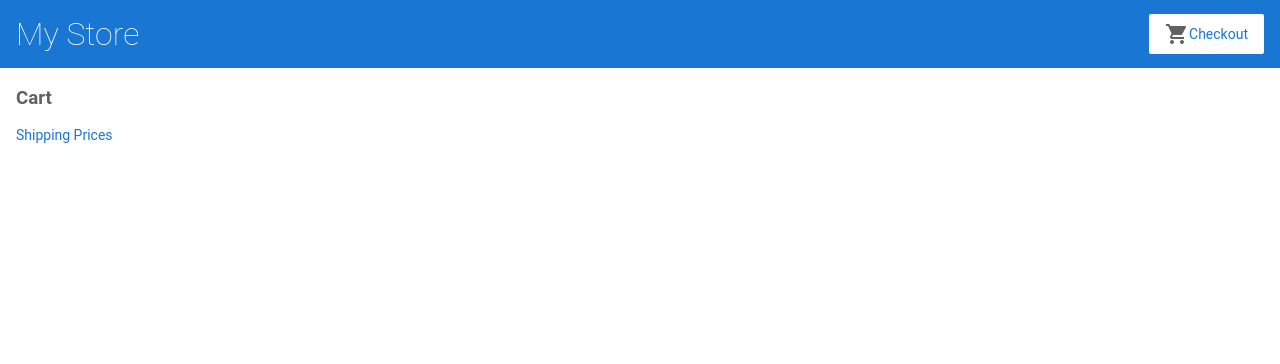
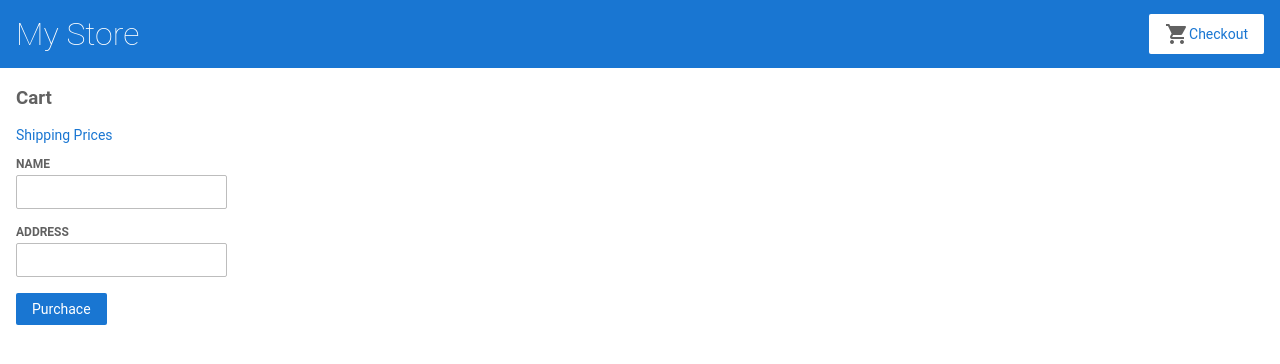
Before and after one commit to dongrerohan421/e-commerce-checkout, an Angular app: page /cart in a window 1280 px wide. Shown: the top 364 px of the page. Built offline with nearby package versions, Linux system fonts and the light colour scheme.

Commit message:
create checkout form

```diff
--- a/src/app/cart/cart.component.html
+++ b/src/app/cart/cart.component.html
@@ -8,3 +8,17 @@
   <span>{{ item.name }}</span>
   <span>{{ item.price | currency }}</span>
 </div>
+
+<form [formGroup]="checkoutForm" (ngSubmit)="onSubmit(checkoutForm.value)">
+  <div>
+    <label for="name">Name</label>
+    <input id="name" type="text" formControlName="name" />
+  </div>
+
+  <div>
+    <label for="address">Address</label>
+    <input id="address" type="text" formControlName="address" />
+  </div>
+
+  <button class="butoon" type="submit">Purchace</button>
+</form>
--- a/src/app/cart/cart.component.ts
+++ b/src/app/cart/cart.component.ts
@@ -1,5 +1,6 @@
 import { Component, OnInit } from '@angular/core';
 import { CartService } from '../cart.service';
+import { FormBuilder } from '@angular/forms';
 
 @Component({
   selector: 'app-cart',
@@ -8,9 +9,26 @@
 })
 export class CartComponent implements OnInit {
   items;
-  constructor(private cartService: CartService) {}
+  checkoutForm;
+  constructor(
+    private cartService: CartService,
+    private formBuilder: FormBuilder
+  ) {
+    this.checkoutForm = this.formBuilder.group({
+      name: '',
+      address: ''
+    });
+  }
 
   ngOnInit() {
     this.items = this.cartService.getItems();
   }
+
+  onSubmit = (customerData) => {
+    //process checkout data here
+    this.items = this.cartService.clearCart();
+    this.checkoutForm.reset();
+
+    console.warn('Your order has been submitted', customerData);
+  };
 }
```
